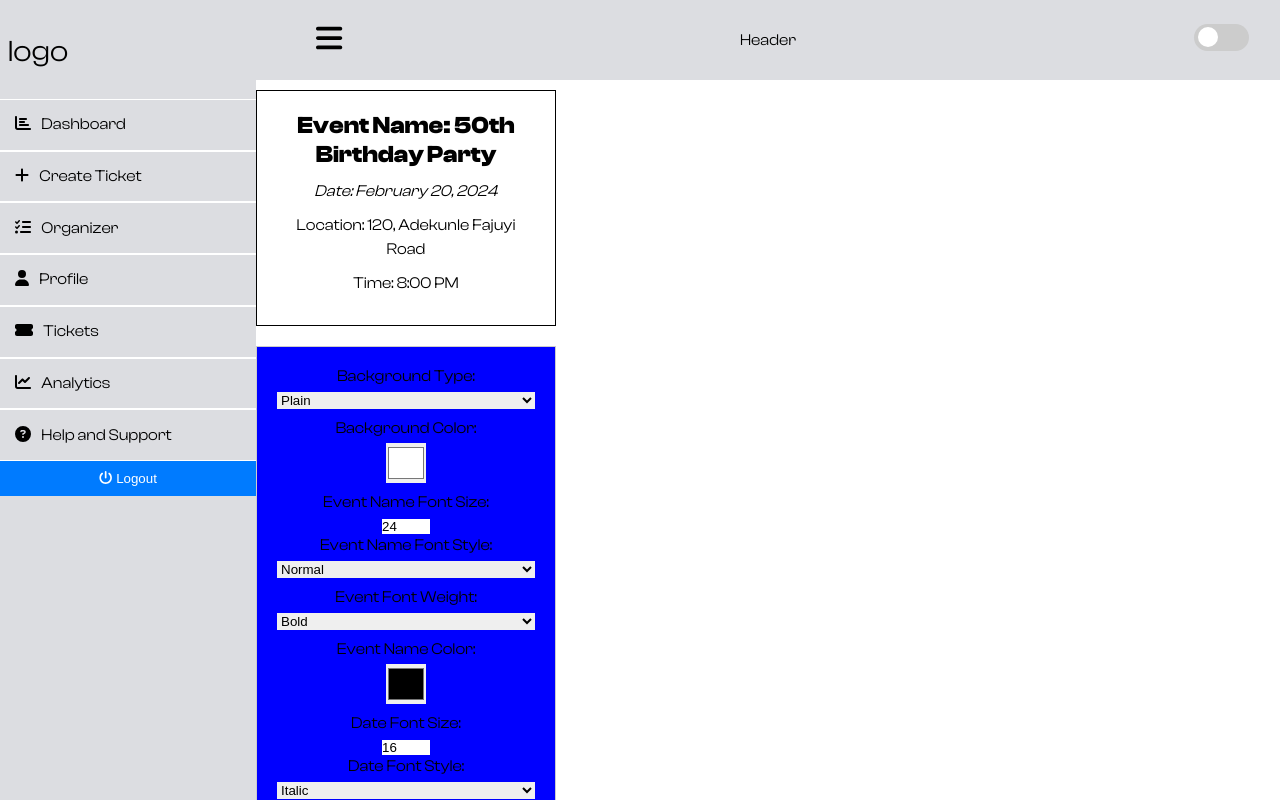
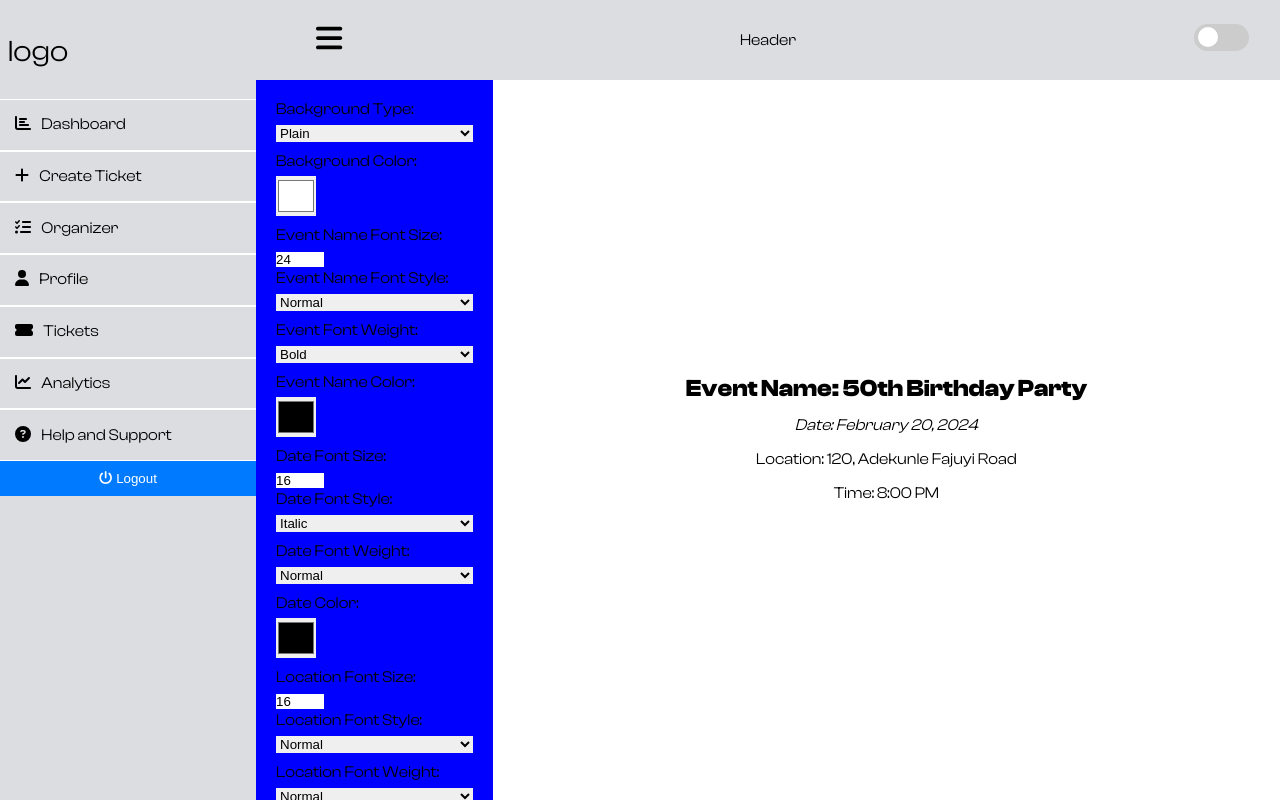
Before and after one commit to owonikokomide/create-event-ticket, a React (Vite) app: page /design-ticket in a window 1280 px wide. Built offline with nearby package versions, Linux system fonts and the light colour scheme.

Commit message:
ticket design

```diff
--- a/src/App.jsx
+++ b/src/App.jsx
@@ -9,6 +9,7 @@ import Create_ticket from "./pages/Create_ticket";
 import Ticket_registration from "./pages/Ticket_registration";
 import Axiospost from "./component/Axiospost";
 import Design_Ticket from "./pages/Design_Ticket";
+import Dashboard from "./pages/Dashboard";
 
 function App() {
 	return (
@@ -25,6 +26,7 @@ function App() {
 				/>
 				<Route path="/axios" element={<Axiospost />} />
 				<Route path="/design-ticket" element={<Design_Ticket />} />
+				<Route path="/dashboard" element={<Dashboard />} />
 			</Routes>
 		</BrowserRouter>
 	);
--- a/src/component/Design.jsx
+++ b/src/component/Design.jsx
@@ -75,54 +75,7 @@ const Design = ({ toggleMode, darkMode, toggleSidebar, sidebarCollapsed }) => {
 				sidebarCollapsed={sidebarCollapsed}
 			/>
 			<div className="main-content">
-				<div>
-					<div
-						id="ticketPreview"
-						className="ticket-preview"
-						style={{ backgroundColor }}
-					>
-						<h1
-							style={{
-								fontSize: `${eventNameFontSize}px`,
-								color: eventNameColor,
-								fontWeight: eventNameFontWeight,
-								fontStyle: eventNameFontStyle,
-							}}
-						>
-							Event Name: 50th Birthday Party
-						</h1>
-						<p
-							style={{
-								fontSize: `${dateFontSize}px`,
-								color: dateColor,
-								fontWeight: dateFontWeight,
-								fontStyle: dateFontStyle,
-							}}
-						>
-							Date: February 20, 2024
-						</p>
-						<p
-							style={{
-								fontSize: `${locationFontSize}px`,
-								color: locationColor,
-								fontWeight: locationFontWeight,
-								fontStyle: locationFontStyle,
-							}}
-						>
-							Location: 120, Adekunle Fajuyi Road
-						</p>
-						<p
-							style={{
-								fontSize: `${timeFontSize}px`,
-								color: timeColor,
-								fontWeight: timeFontWeight,
-								fontStyle: timeFontStyle,
-							}}
-						>
-							Time: 8:00 PM
-						</p>
-					</div>
-
+				<div className="design">
 					<div className="options">
 						<label htmlFor="backgroundColorType">Background Type:</label>
 						<select
@@ -315,6 +268,54 @@ const Design = ({ toggleMode, darkMode, toggleSidebar, sidebarCollapsed }) => {
 
 						<button onClick={generateTicket}>Generate Ticket</button>
 					</div>
+					<div className="inner">
+						<div
+							id="ticketPreview"
+							className="ticket-preview"
+							style={{ backgroundColor }}
+						>
+							<h1
+								style={{
+									fontSize: `${eventNameFontSize}px`,
+									color: eventNameColor,
+									fontWeight: eventNameFontWeight,
+									fontStyle: eventNameFontStyle,
+								}}
+							>
+								Event Name: 50th Birthday Party
+							</h1>
+							<p
+								style={{
+									fontSize: `${dateFontSize}px`,
+									color: dateColor,
+									fontWeight: dateFontWeight,
+									fontStyle: dateFontStyle,
+								}}
+							>
+								Date: February 20, 2024
+							</p>
+							<p
+								style={{
+									fontSize: `${locationFontSize}px`,
+									color: locationColor,
+									fontWeight: locationFontWeight,
+									fontStyle: locationFontStyle,
+								}}
+							>
+								Location: 120, Adekunle Fajuyi Road
+							</p>
+							<p
+								style={{
+									fontSize: `${timeFontSize}px`,
+									color: timeColor,
+									fontWeight: timeFontWeight,
+									fontStyle: timeFontStyle,
+								}}
+							>
+								Time: 8:00 PM
+							</p>
+						</div>
+					</div>
 				</div>
 			</div>
 		</div>
--- /dev/null
+++ b/src/component/MainDashboard.jsx
@@ -0,0 +1,26 @@
+import Header from "./Header"
+import PropTypes from "prop-types";
+const MainDashboard = ({ toggleMode, darkMode, toggleSidebar, sidebarCollapsed }) => {
+  return (
+    <div className={`main ${sidebarCollapsed ? "main-expanded" : ""}`}>
+			<Header
+				toggleMode={toggleMode}
+				darkMode={darkMode}
+				toggleSidebar={toggleSidebar}
+				sidebarCollapsed={sidebarCollapsed}
+			/>
+            <div className="main-content">
+                Dashboard
+            </div>
+    </div>
+  )
+}
+
+MainDashboard.propTypes = {
+	toggleMode: PropTypes.func.isRequired, // toggleMode should be a function and is required
+	darkMode: PropTypes.bool.isRequired, // darkMode should be a boolean and is required
+	toggleSidebar: PropTypes.func.isRequired, // toggleSidebar should be a function and is required
+	sidebarCollapsed: PropTypes.bool.isRequired, // sidebarCollapsed should be a boolean and is required
+};
+
+export default MainDashboard
--- a/src/css/DesignTicket.css
+++ b/src/css/DesignTicket.css
@@ -1,18 +1,3 @@
-.ticket-preview {
-	background-color: red;
-	padding: 20px;
-	border: 1px solid #000;
-	width: 300px;
-	margin-bottom: 20px;
-}
-
-.options {
-	background-color: blue;
-	padding: 20px;
-	border: 1px solid #ccc;
-	width: 300px;
-}
-
 label {
 	display: block;
 	margin-bottom: 5px;
@@ -38,3 +23,44 @@ button {
 	padding: 10px 20px;
 	cursor: pointer;
 }
+
+.main-content .design {
+	display: flex;
+	align-items: center;
+	margin-top: -10px;
+}
+.main-content .design .options {
+	flex: 0.2;
+	overflow-y: scroll;
+	height: 91vh;
+	text-align: left;
+	background-color: blue;
+	padding: 20px;
+}
+.main-content .design .options::-webkit-scrollbar {
+	width: 3px; /* Width of the scrollbar */
+	border: hidden;
+}
+
+.main-content .design .options::-webkit-scrollbar-track {
+	background: var(--bg-color); /* Color of the track */
+}
+
+::-webkit-scrollbar-thumb {
+	background: var(--orange); /* Color of the thumb */
+	border-radius: 5px; /* Radius of the thumb */
+}
+
+::-webkit-scrollbar-thumb:hover {
+	background: #b53f01; /* Color of the thumb on hover */
+}
+.main-content .design .inner {
+	flex: 0.8;
+	display: flex;
+	align-items: center;
+	justify-content: center;
+}
+.main-content .design .inner .ticket-preview {
+	width: 80%;
+	padding: 20px;
+}
--- a/src/pages/Body.jsx
+++ b/src/pages/Body.jsx
@@ -1,4 +1,4 @@
-import React from "react";
+
 import Hero from "../pages/hero.png";
 import "../css/Body.css";
 import Button from "../pages/Button";
--- a/src/pages/Button.jsx
+++ b/src/pages/Button.jsx
@@ -1,3 +1,5 @@
+/* eslint-disable no-unused-vars */
+/* eslint-disable react/prop-types */
 import React from "react";
 import "../css/Button.css";
 
--- /dev/null
+++ b/src/pages/Dashboard.jsx
@@ -0,0 +1,7 @@
+import Layout from "../component/Layout"
+import MainDashboard from "../component/MainDashboard"
+const Dashboard = () => {
+  return <Layout MainComponent={MainDashboard} />;
+}
+
+export default Dashboard
--- a/src/pages/Header.jsx
+++ b/src/pages/Header.jsx
@@ -1,6 +1,5 @@
 // Header.js
 
-import React from "react";
 import { Link } from "react-router-dom";
 import '../css/Header.css'
 
```
Also changed, not shown: src/Header.jsx (deleted, +0 -13 lines).
